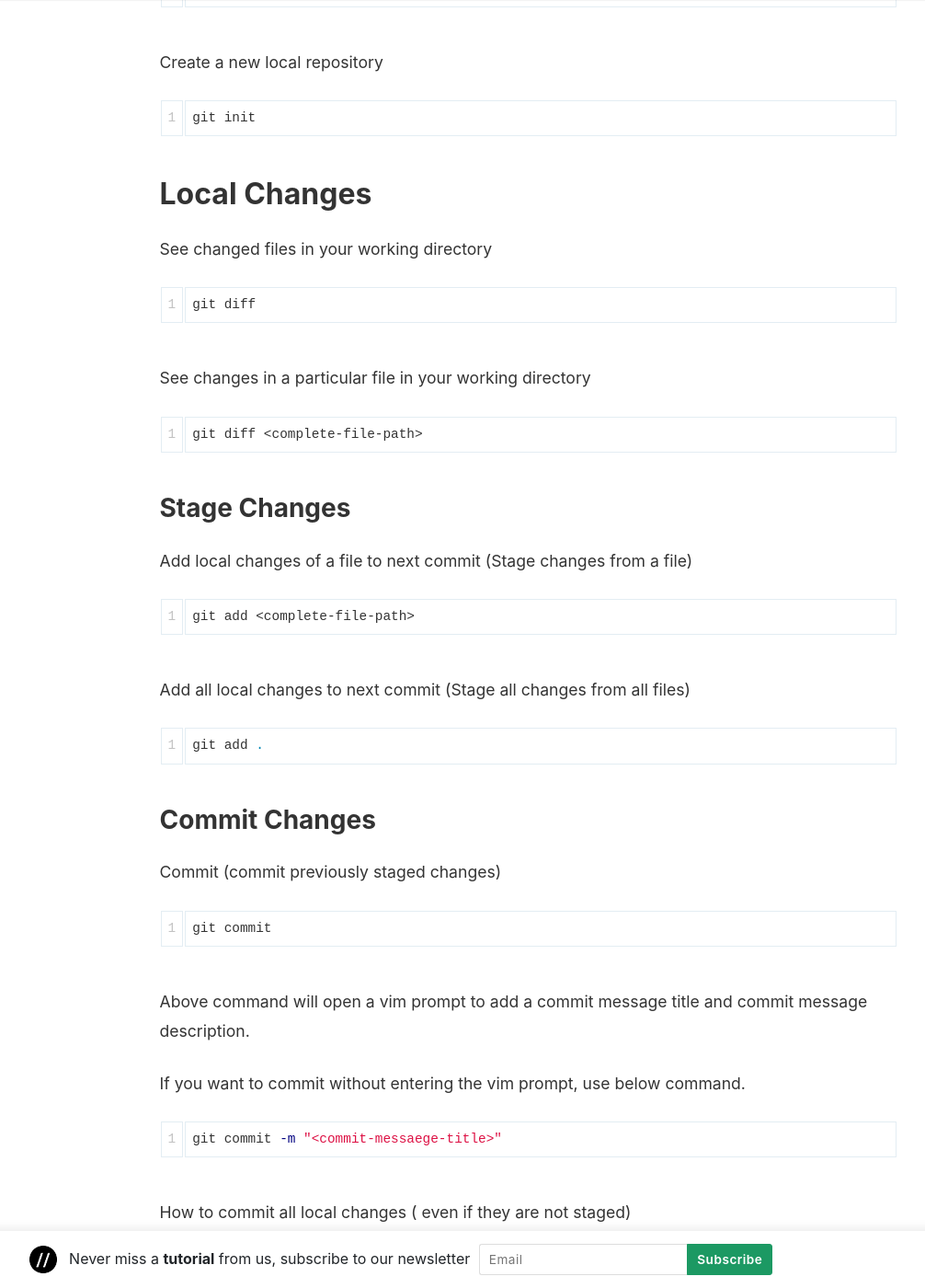
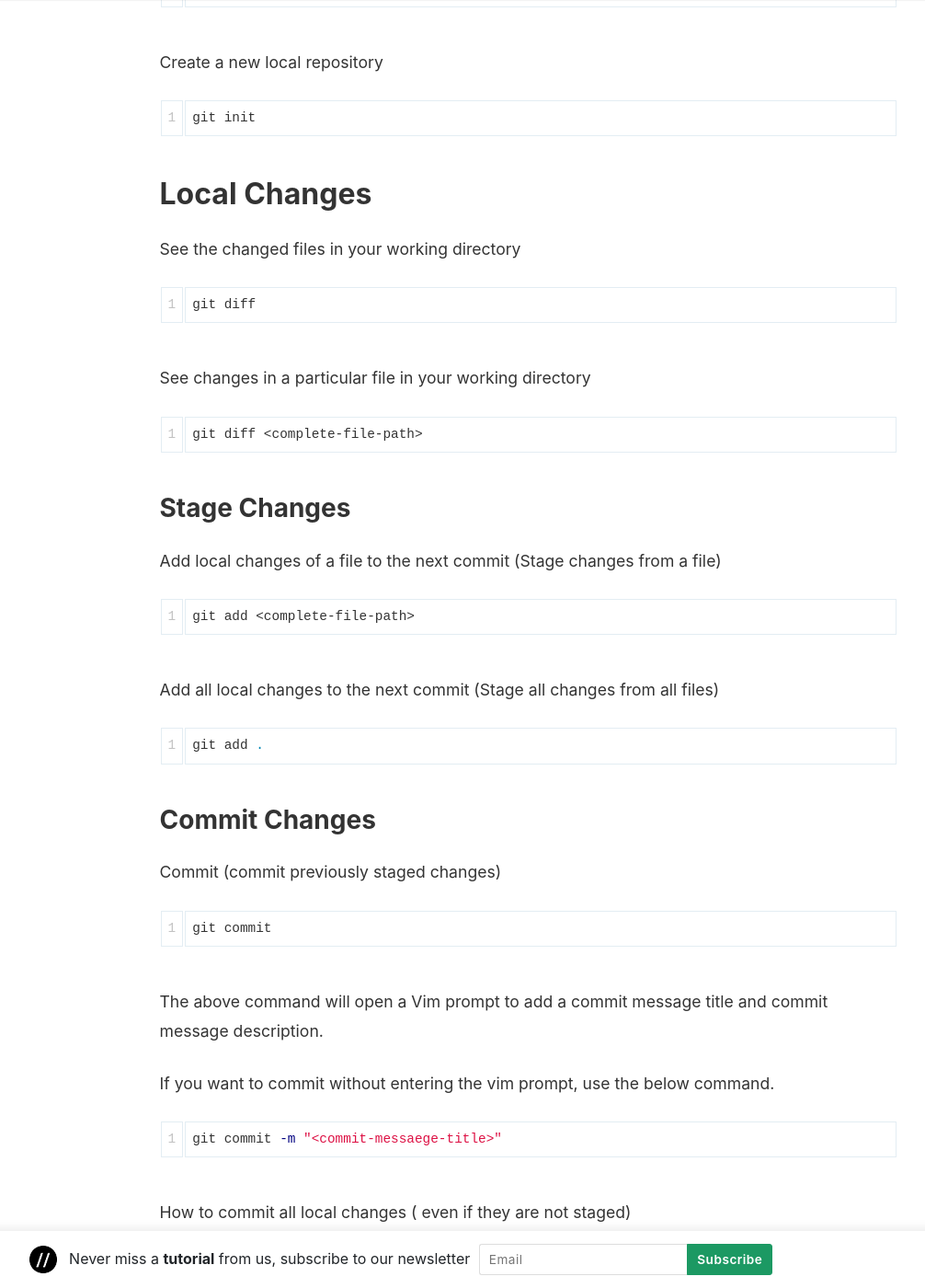
Before and after one commit to coderolls/coderolls-blog, a Jekyll site: the page built from _posts/git/2022-10-29-git-cheat-sheet.md, in a window 1280 px wide and 1400 px high, scrolled down 563 px. Shown: the whole window at 92% size, without its empty margins (204-1210 px from the left). Built offline with Jekyll 4.4.1, drawn with Linux system fonts in a browser that asks for light colours; nearby versions of some CDN libraries; comment, search, counter and statistics services are not loaded; some of the changed text lies outside the part shown.

Commit message:
Update 2022-10-29-git-cheat-sheet.md

````diff
--- a/_posts/git/2022-10-29-git-cheat-sheet.md
+++ b/_posts/git/2022-10-29-git-cheat-sheet.md
@@ -7,7 +7,7 @@ toc: true
 description: "A cheat sheet for GIT, a free and open source software for distributed version control."
 ---
 
-A cheat sheet for [GIT](https://git-scm.com/), a free and open source software for distributed version control.
+A cheat sheet for [GIT](https://git-scm.com/), a free and open-source software for distributed version control.
 
 ## Create Repository
 
@@ -27,7 +27,7 @@ git init
 
 ## Local Changes
 
-See changed files in your working directory
+See the changed files in your working directory
 
 ```bash
 git diff
@@ -41,13 +41,13 @@ git diff <complete-file-path>
 
 ### Stage Changes
 
-Add local changes of a file to next commit (Stage changes from a file)
+Add local changes of a file to the next commit (Stage changes from a file)
 
 ```bash
 git add <complete-file-path>
 ```
 
-Add all local changes to next commit (Stage all changes from all files)
+Add all local changes to the next commit (Stage all changes from all files)
 
 ```bash
 git add .
@@ -61,9 +61,9 @@ Commit (commit previously staged changes)
 git commit
 ```
 
-Above command will open a vim prompt to add a commit message title and commit message description.
+The above command will open a Vim prompt to add a commit message title and commit message description.
 
-If you want to commit without entering the vim prompt, use below command.
+If you want to commit without entering the vim prompt, use the below command.
 
 ```bash
 git commit -m "<commit-messaege-title>"
@@ -75,7 +75,7 @@ How to commit all local changes ( even if they are not staged)
 git commit -a
 ```
 
-How to make changes in last commit
+How to make changes in the last commit
 
 ```bash
 git commit --amend
@@ -149,7 +149,7 @@ git stash clear
 
 ## Commit History
 
-Show all commits of a repository , newest first
+Show all commits of a repository, the newest first
 
 ```bash
 git log
@@ -315,15 +315,15 @@ Use your configured merge tool to solve conflicts
 git mergetool
 ```
 
-Use your editor to manually solve conflicts and (after resolving) mark file as resolved
+Use your editor to manually solve conflicts and (after resolving) mark the file as resolved
 
-In case of adding file
+In case of adding a file
 
 ```bash
 git add <resolved-file>
 ```
 
-In case of removing file
+In case of removing the file
 ```bash
 git rm <resolved-file>
 ```
````
Also changed, not shown: other parts of _posts/git/2022-10-29-git-cheat-sheet.md (+2 -2 lines).
